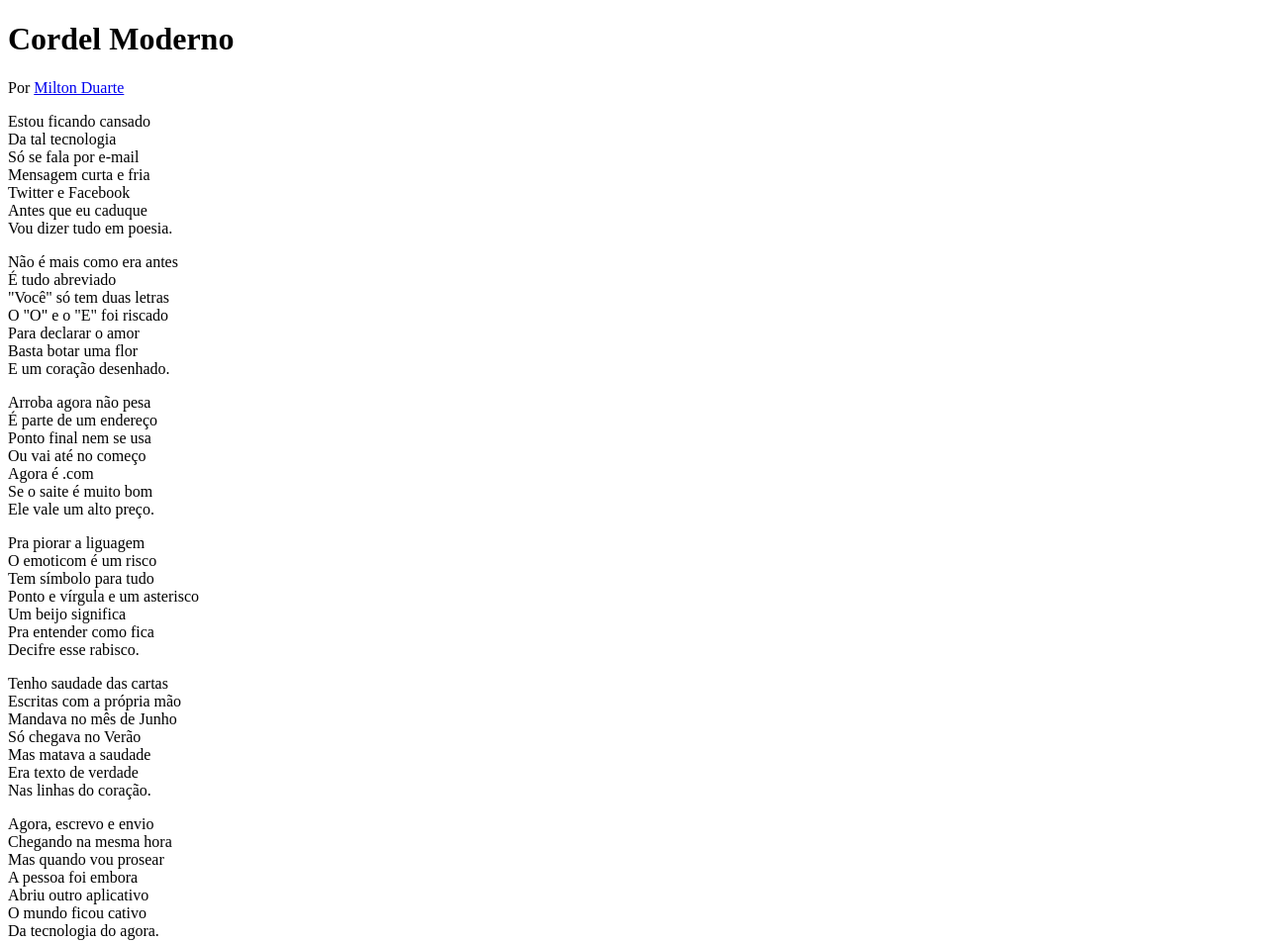
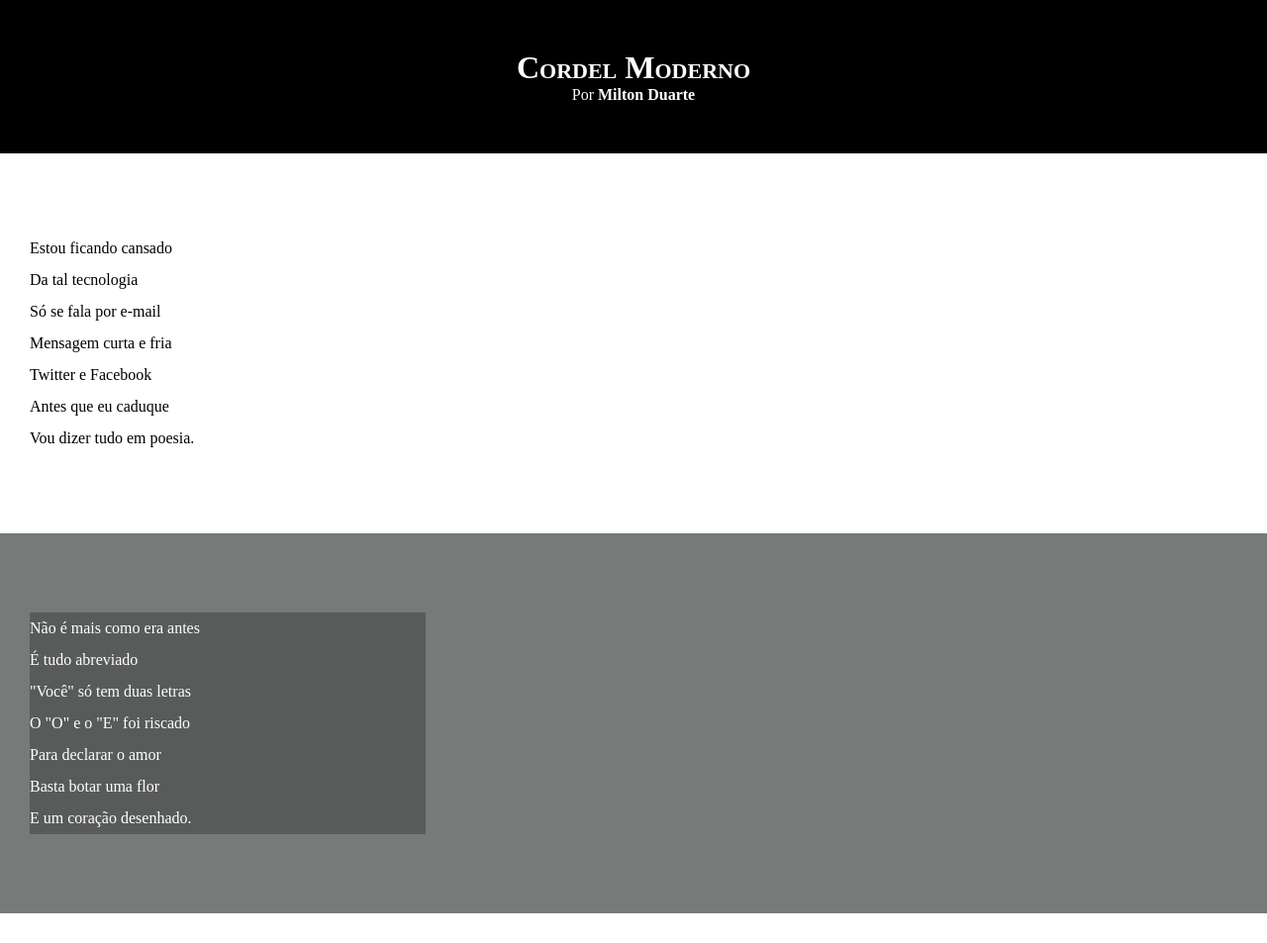
Before and after one commit to cjdigital360/projeto-cordel, a plain HTML site: page index.html in a window 1280 px wide. Shown: the top 953 px of the page at 99% size. Drawn offline with Linux system fonts and the light colour scheme.

Commit message:
Configuração CSS

```diff
--- a/estilo/stylestyle.css
+++ b/estilo/stylestyle.css
@@ -1 +1,68 @@
 @charset "UTF-8";
+
+* {
+    margin: 0px;
+    padding: 0px;
+}
+
+html,
+body {
+    min-height: 100vh;
+    background-color: darkgrey;
+}
+
+header {
+    background-color: black;
+    color: white;
+    text-align: center;
+}
+
+header>h1 {
+    padding-top: 50px;
+    font-variant: small-caps;
+}
+
+header>p {
+    padding-bottom: 50px;
+}
+
+header a,
+footer a {
+    color: white;
+    text-decoration: none;
+    font-weight: bolder;
+}
+
+header a:hover,
+footer a:hover {
+    text-decoration: underline;
+}
+
+section {
+    padding-top: 10vh;
+    padding-bottom: 10vh;
+    line-height: 2em;
+    padding-left: 30px;
+}
+
+section.normal {
+    background-color: white;
+    color: black;
+}
+
+section.imagem {
+    background-color: rgb(118, 122, 121);
+    color: white;
+}
+
+section.imagem > p {
+    width: 400px;
+    background-color: rgba(0, 0, 0, 0.253);
+}
+
+footer {
+    background-color: black;
+    color: white;
+    text-align: center;
+    padding: 10px;
+}
--- a/index.html
+++ b/index.html
@@ -14,7 +14,7 @@
         <p>Por <a href="https://www.recantodasletras.com.br/poesias/3186743" target="_blank">Milton Duarte</a></p>
     </header>
 
-    <section>
+    <section class="normal">
         <p>
             Estou ficando cansado <br>
             Da tal tecnologia <br>
@@ -26,7 +26,7 @@
         </p>
     </section>
 
-    <section>
+    <section class="imagem">
         <p>
             Não é mais como era antes <br>
             É tudo abreviado <br>
@@ -38,7 +38,7 @@
         </p>
     </section>
 
-    <section>
+    <section class="normal">
 
         <p>
             Arroba agora não pesa <br>
@@ -62,7 +62,7 @@
 
     </section>
 
-    <section>
+    <section class="imagem">
         <p>
             Tenho saudade das cartas <br>
             Escritas com a própria mão <br>
@@ -74,7 +74,7 @@
         </p>
     </section>
 
-    <section>
+    <section class="normal">
 
         <p>
             Agora, escrevo e envio <br>
```
